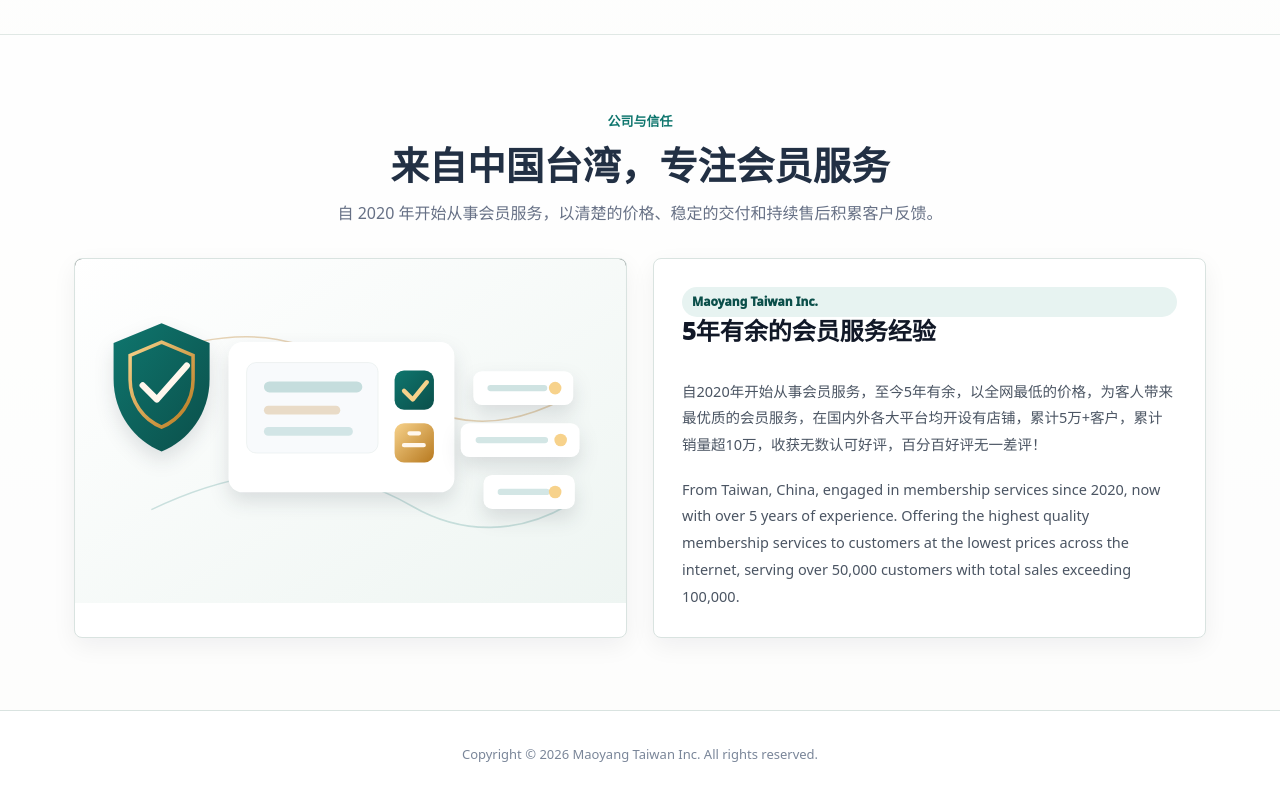
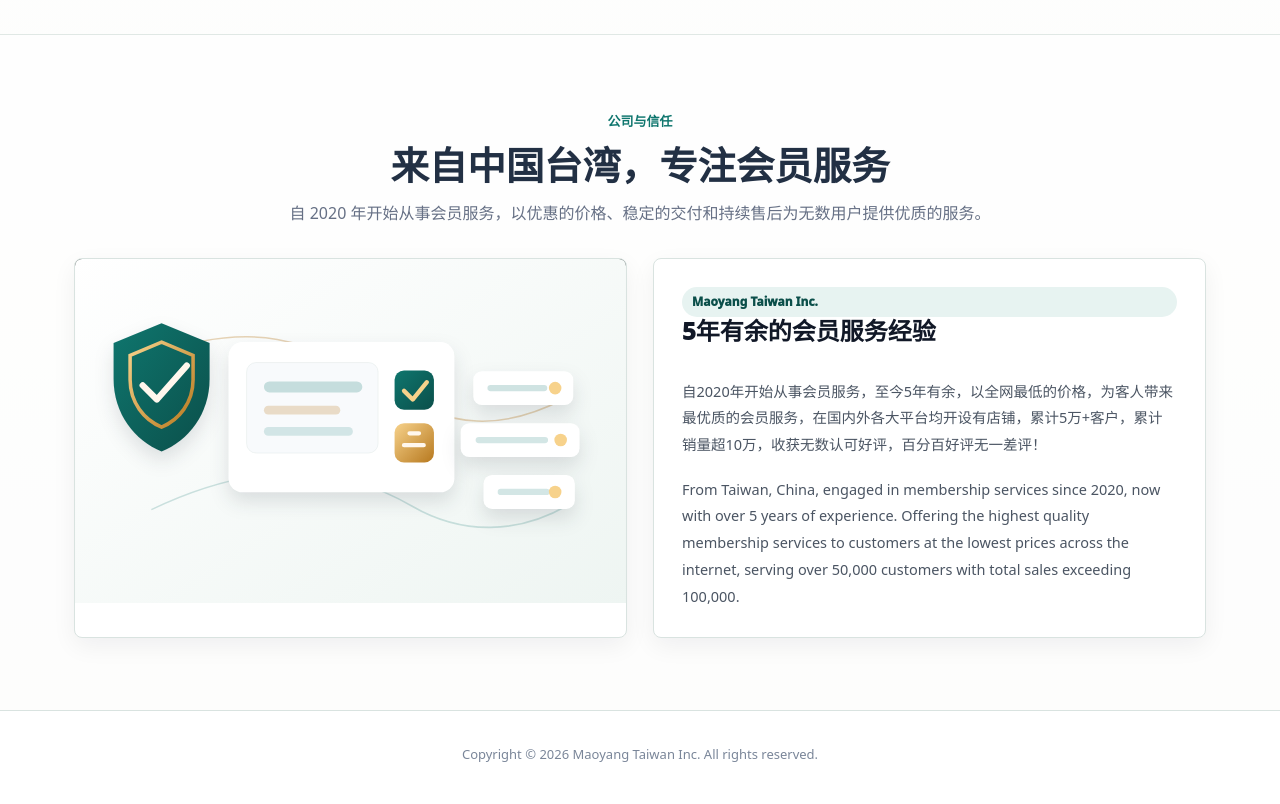
Before and after one commit to fangjunsheng555/maoyang-site, a plain HTML site: page about.html in a window 1280 px wide. Shown: the part 1067-1871 px from the top of the page. Drawn offline with Linux system fonts and the light colour scheme; files whose address does not match are found by name.

Commit message:
Update about.html

```diff
--- a/about.html
+++ b/about.html
@@ -45,7 +45,7 @@
             <div class='sectionHead'>
               <span class='kicker'>公司与信任</span>
               <h2>来自中国台湾，专注会员服务</h2>
-              <p>自 2020 年开始从事会员服务，以清楚的价格、稳定的交付和持续售后积累客户反馈。</p>
+              <p>自 2020 年开始从事会员服务，以优惠的价格、稳定的交付和持续售后为无数用户提供优质的服务。</p>
             </div>
             <div class='grid2'>
               <div class='card'><img src='assets/img/company-visual.svg' alt='公司展示图' loading='lazy'></div>
```
